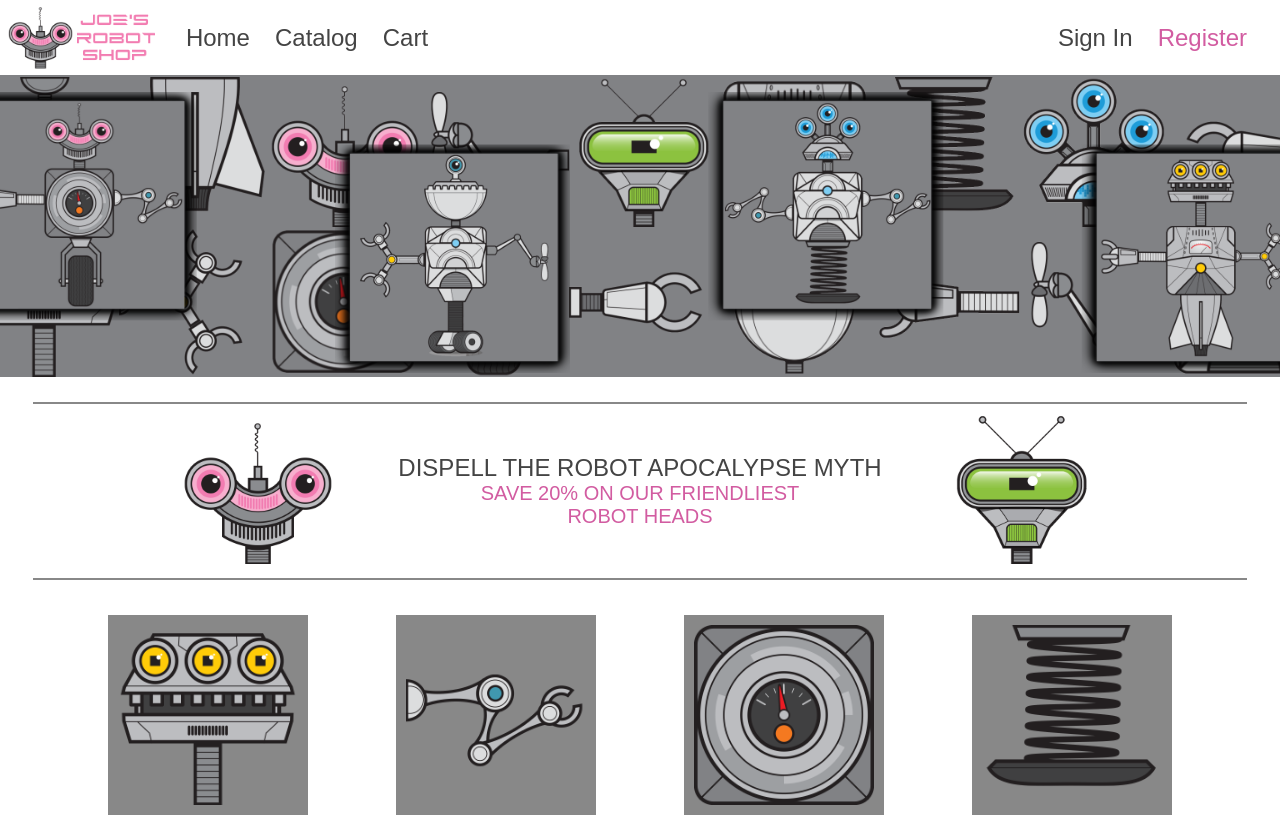
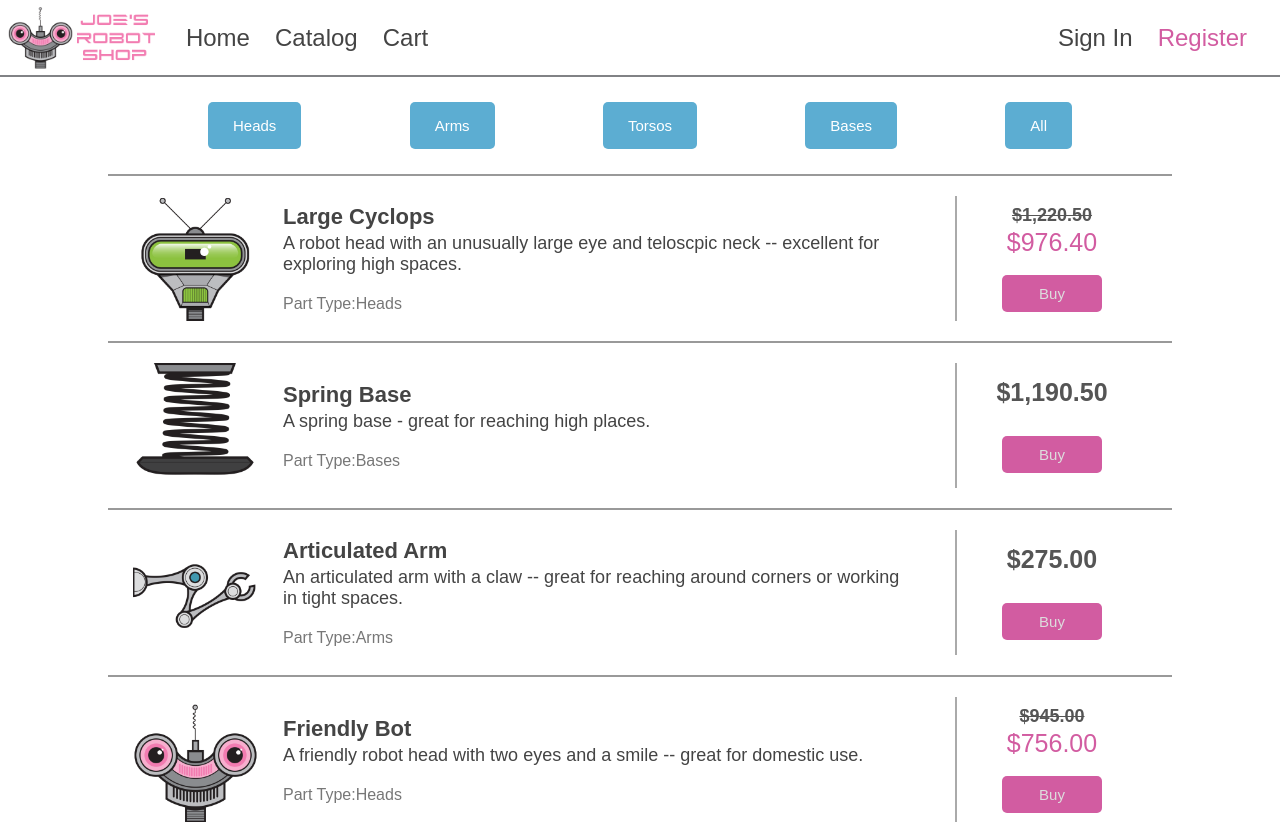
Before and after one commit to mmadrigalac/Angular-fundamentals-practice, an Angular app: page / in a window 1280 px wide. Shown: the top 824 px of the page. Built offline with nearby package versions, Linux system fonts and the light colour scheme.

Commit message:
Implemented product-detail component and cart service

```diff
--- a/src/app/app.component.html
+++ b/src/app/app.component.html
@@ -1,4 +1,4 @@
 <bot-site-header></bot-site-header>
-<bot-home></bot-home>
+<!-- <bot-home></bot-home> -->
 
-<!-- <bot-catalog></bot-catalog> -->
+<bot-catalog></bot-catalog>
--- a/src/app/app.module.ts
+++ b/src/app/app.module.ts
@@ -5,6 +5,7 @@ import { AppComponent } from './app.component';
 import { HomeComponent } from './home/home.component';
 import { CatalogComponent } from './catalog/catalog.component';
 import { SiteHeaderComponent } from './site-header/site-header.component';
+import { ProductDetailsComponent } from './product-details/product-details.component';
 
 @NgModule({
   declarations: [
@@ -12,6 +13,7 @@ import { SiteHeaderComponent } from './site-header/site-header.component';
     HomeComponent,
     CatalogComponent,
     SiteHeaderComponent,
+    ProductDetailsComponent,
   ],
   imports: [BrowserModule],
   providers: [],
--- /dev/null
+++ b/src/app/cart.service.ts
@@ -0,0 +1,16 @@
+import { Injectable } from '@angular/core';
+import { IProduct } from './catalog/product.model';
+
+@Injectable({
+  providedIn: 'root',
+})
+export class CartService {
+  cart: IProduct[] = [];
+
+  constructor() {}
+
+  add(product: IProduct) {
+    this.cart.push(product);
+    console.log(`Product ${product.name} was added to the Cart`);
+  }
+}
--- a/src/app/catalog/catalog.component.css
+++ b/src/app/catalog/catalog.component.css
@@ -1,3 +1,7 @@
+.bold {
+  font-weight: bold;
+}
+
 .container {
   display: flex;
   flex-direction: column;
@@ -21,55 +25,3 @@
 .product-item {
   border-bottom: 2px solid #999;
 }
-
-/* Product Details */
-.product {
-  display: flex;
-  justify-content: space-between;
-  padding: 20px 25px;
-}
-
-.product .product-details {
-  display: flex;
-  align-items: center;
-}
-
-.product img {
-  width: 125px;
-}
-
-.product .product-info {
-  margin-left: 25px;
-}
-
-.product .name {
-  font-size: 22px;
-  font-weight: bold;
-}
-
-.product .description {
-  margin-top: 3px;
-  font-size: 18px;
-}
-
-.product .category {
-  margin-top: 20px;
-  color: #777;
-}
-
-.product .price {
-  display: flex;
-  flex-direction: column;
-  font-size: 25px;
-  justify-content: space-around;
-  align-items: center;
-  min-width: 190px;
-  color: #555;
-  border-left: 2px solid #aaa;
-  margin-left: 50px;
-}
-
-.product .price button {
-  padding: 10px;
-  width: 100px;
-}
--- a/src/app/catalog/catalog.component.html
+++ b/src/app/catalog/catalog.component.html
@@ -1,28 +1,18 @@
 <div class="container">
   <div class="filters">
-    <a class="button">Heads</a>
-    <a class="button">Arms</a>
-    <a class="button">Torsos</a>
-    <a class="button">Bases</a>
-    <a class="button">All</a>
+    <a class="button" (click)="filter = 'Heads'">Heads</a>
+    <a class="button" (click)="filter = 'Arms'">Arms</a>
+    <a class="button" (click)="filter = 'Torsos'">Torsos</a>
+    <a class="button" (click)="filter = 'Bases'">Bases</a>
+    <a class="button" (click)="filter = ''">All</a>
   </div>
 
   <ul class="products">
-    <li class="product-item">
-      <div class="product">
-        <div class="product-details">
-          <img src="" alt="" />
-          <div class="product-info">
-            <div class="name"></div>
-            <div class="description"></div>
-            <div class="category">Part Type:</div>
-          </div>
-        </div>
-        <div class="price">
-          <div></div>
-          <button class="cta">Buy</button>
-        </div>
-      </div>
+    <li class="product-item" *ngFor="let product of getFilteredProducts()">
+      <bot-product-details
+        [product]="product"
+        (buy)="addToCart(product)"
+      ></bot-product-details>
     </li>
   </ul>
 </div>
--- a/src/app/catalog/catalog.component.ts
+++ b/src/app/catalog/catalog.component.ts
@@ -1,10 +1,201 @@
 import { Component } from '@angular/core';
+import { IProduct } from './product.model';
+import { CartService } from '../cart.service';
 
 @Component({
   selector: 'bot-catalog',
   templateUrl: './catalog.component.html',
-  styleUrls: ['./catalog.component.css']
+  styleUrls: ['./catalog.component.css'],
 })
 export class CatalogComponent {
+  products: IProduct[];
+  filter: string = '';
 
+  constructor(private cartSrv: CartService) {
+    this.products = [
+      {
+        id: 1,
+        description:
+          'A robot head with an unusually large eye and teloscpic neck -- excellent for exploring high spaces.',
+        name: 'Large Cyclops',
+        imageName: 'head-big-eye.png',
+        category: 'Heads',
+        price: 1220.5,
+        discount: 0.2,
+      },
+      {
+        id: 17,
+        description: 'A spring base - great for reaching high places.',
+        name: 'Spring Base',
+        imageName: 'base-spring.png',
+        category: 'Bases',
+        price: 1190.5,
+        discount: 0,
+      },
+      {
+        id: 6,
+        description:
+          'An articulated arm with a claw -- great for reaching around corners or working in tight spaces.',
+        name: 'Articulated Arm',
+        imageName: 'arm-articulated-claw.png',
+        category: 'Arms',
+        price: 275,
+        discount: 0,
+      },
+      {
+        id: 2,
+        description:
+          'A friendly robot head with two eyes and a smile -- great for domestic use.',
+        name: 'Friendly Bot',
+        imageName: 'head-friendly.png',
+        category: 'Heads',
+        price: 945.0,
+        discount: 0.2,
+      },
+      {
+        id: 3,
+        description:
+          'A large three-eyed head with a shredder for a mouth -- great for crushing light medals or shredding documents.',
+        name: 'Shredder',
+        imageName: 'head-shredder.png',
+        category: 'Heads',
+        price: 1275.5,
+        discount: 0,
+      },
+      {
+        id: 16,
+        description:
+          'A single-wheeled base with an accelerometer capable of higher speeds and navigating rougher terrain than the two-wheeled variety.',
+        name: 'Single Wheeled Base',
+        imageName: 'base-single-wheel.png',
+        category: 'Bases',
+        price: 1190.5,
+        discount: 0.1,
+      },
+      {
+        id: 13,
+        description: 'A simple torso with a pouch for carrying items.',
+        name: 'Pouch Torso',
+        imageName: 'torso-pouch.png',
+        category: 'Torsos',
+        price: 785,
+        discount: 0,
+      },
+      {
+        id: 7,
+        description:
+          'An arm with two independent claws -- great when you need an extra hand. Need four hands? Equip your bot with two of these arms.',
+        name: 'Two Clawed Arm',
+        imageName: 'arm-dual-claw.png',
+        category: 'Arms',
+        price: 285,
+        discount: 0,
+      },
+
+      {
+        id: 4,
+        description: 'A simple single-eyed head -- simple and inexpensive.',
+        name: 'Small Cyclops',
+        imageName: 'head-single-eye.png',
+        category: 'Heads',
+        price: 750.0,
+        discount: 0,
+      },
+      {
+        id: 9,
+        description:
+          'An arm with a propeller -- good for propulsion or as a cooling fan.',
+        name: 'Propeller Arm',
+        imageName: 'arm-propeller.png',
+        category: 'Arms',
+        price: 230,
+        discount: 0.1,
+      },
+      {
+        id: 15,
+        description: 'A rocket base capable of high speed, controlled flight.',
+        name: 'Rocket Base',
+        imageName: 'base-rocket.png',
+        category: 'Bases',
+        price: 1520.5,
+        discount: 0,
+      },
+      {
+        id: 10,
+        description: 'A short and stubby arm with a claw -- simple, but cheap.',
+        name: 'Stubby Claw Arm',
+        imageName: 'arm-stubby-claw.png',
+        category: 'Arms',
+        price: 125,
+        discount: 0,
+      },
+      {
+        id: 11,
+        description:
+          'A torso that can bend slightly at the waist and equiped with a heat guage.',
+        name: 'Flexible Gauged Torso',
+        imageName: 'torso-flexible-gauged.png',
+        category: 'Torsos',
+        price: 1575,
+        discount: 0,
+      },
+      {
+        id: 14,
+        description: 'A two wheeled base with an accelerometer for stability.',
+        name: 'Double Wheeled Base',
+        imageName: 'base-double-wheel.png',
+        category: 'Bases',
+        price: 895,
+        discount: 0,
+      },
+      {
+        id: 5,
+        description:
+          'A robot head with three oscillating eyes -- excellent for surveillance.',
+        name: 'Surveillance',
+        imageName: 'head-surveillance.png',
+        category: 'Heads',
+        price: 1255.5,
+        discount: 0,
+      },
+      {
+        id: 8,
+        description: 'A telescoping arm with a grabber.',
+        name: 'Grabber Arm',
+        imageName: 'arm-grabber.png',
+        category: 'Arms',
+        price: 205.5,
+        discount: 0,
+      },
+      {
+        id: 12,
+        description: 'A less flexible torso with a battery gauge.',
+        name: 'Gauged Torso',
+        imageName: 'torso-gauged.png',
+        category: 'Torsos',
+        price: 1385,
+        discount: 0,
+      },
+      {
+        id: 18,
+        description:
+          'An inexpensive three-wheeled base. only capable of slow speeds and can only function on smooth surfaces.',
+        name: 'Triple Wheeled Base',
+        imageName: 'base-triple-wheel.png',
+        category: 'Bases',
+        price: 700.5,
+        discount: 0,
+      },
+    ];
+  }
+
+  addToCart(product: IProduct) {
+    this.cartSrv.add(product);
+  }
+
+  getFilteredProducts() {
+    return this.filter === ''
+      ? this.products
+      : this.products.filter((product) => product.category === this.filter);
+  }
 }
--- /dev/null
+++ b/src/app/product-details/product-details.component.css
@@ -0,0 +1,65 @@
+/* Product Details */
+.product {
+  display: flex;
+  justify-content: space-between;
+  padding: 20px 25px;
+}
+
+.product .product-details {
+  display: flex;
+  align-items: center;
+}
+
+.product img {
+  width: 125px;
+}
+
+.product .product-info {
+  margin-left: 25px;
+}
+
+.product .name {
+  font-size: 22px;
+  font-weight: bold;
+}
+
+.product .description {
+  margin-top: 3px;
+  font-size: 18px;
+}
+
+.product .category {
+  margin-top: 20px;
+  color: #777;
+}
+
+.product .price {
+  display: flex;
+  flex-direction: column;
+  font-size: 25px;
+  justify-content: space-around;
+  align-items: center;
+  min-width: 190px;
+  color: #555;
+  border-left: 2px solid #aaa;
+  margin-left: 50px;
+}
+
+.product .price button {
+  padding: 10px;
+  width: 100px;
+}
+
+.discount {
+  margin-top: -15px;
+  color: #d25ca1;
+}
+
+.strike-through {
+  font-size: 18px;
+  text-decoration: line-through;
+}
+
+.bold {
+  font-weight: bold;
+}
--- /dev/null
+++ b/src/app/product-details/product-details.component.html
@@ -0,0 +1,19 @@
+<div class="product">
+  <div class="product-details">
+    <img [src]="getImageUrl(product)" [alt]="product.name" />
+    <div class="product-info">
+      <div class="name">{{ product.name }}</div>
+      <div class="description">{{ product.description }}</div>
+      <div class="category">Part Type:{{ product.category }}</div>
+    </div>
+  </div>
+  <div class="price">
+    <div class="bold" [ngClass]="getDiscountClasses(product)">
+      {{ product.price | currency : "USD" }}
+    </div>
+    <div class="discount" *ngIf="product.discount > 0">
+      {{ product.price * (1 - product.discount) | currency : "USD" }}
+    </div>
+    <button class="cta" (click)="buyButtonClicked()">Buy</button>
+  </div>
+</div>
--- /dev/null
+++ b/src/app/product-details/product-details.component.ts
@@ -0,0 +1,25 @@
+import { Component, EventEmitter, Input, Output } from '@angular/core';
+import { IProduct } from '../catalog/product.model';
+
+@Component({
+  selector: 'bot-product-details',
+  templateUrl: './product-details.component.html',
+  styleUrls: ['./product-details.component.css'],
+})
+export class ProductDetailsComponent {
+  @Input() product!: IProduct;
+  @Output() buy = new EventEmitter();
+
+  getImageUrl(product: IProduct) {
+    return 'assets/images/robot-parts/' + product.imageName;
+  }
+
+  getDiscountClasses(product: IProduct) {
+    if (product.discount > 0) return ['strike-through'];
+    else return [];
+  }
+
+  buyButtonClicked() {
+    this.buy.emit();
+  }
+}
```
Also changed, not shown: src/app/catalog/product.model.ts (added, +9 -0 lines), 2 other files (tests, documents, lock files or other folders).
